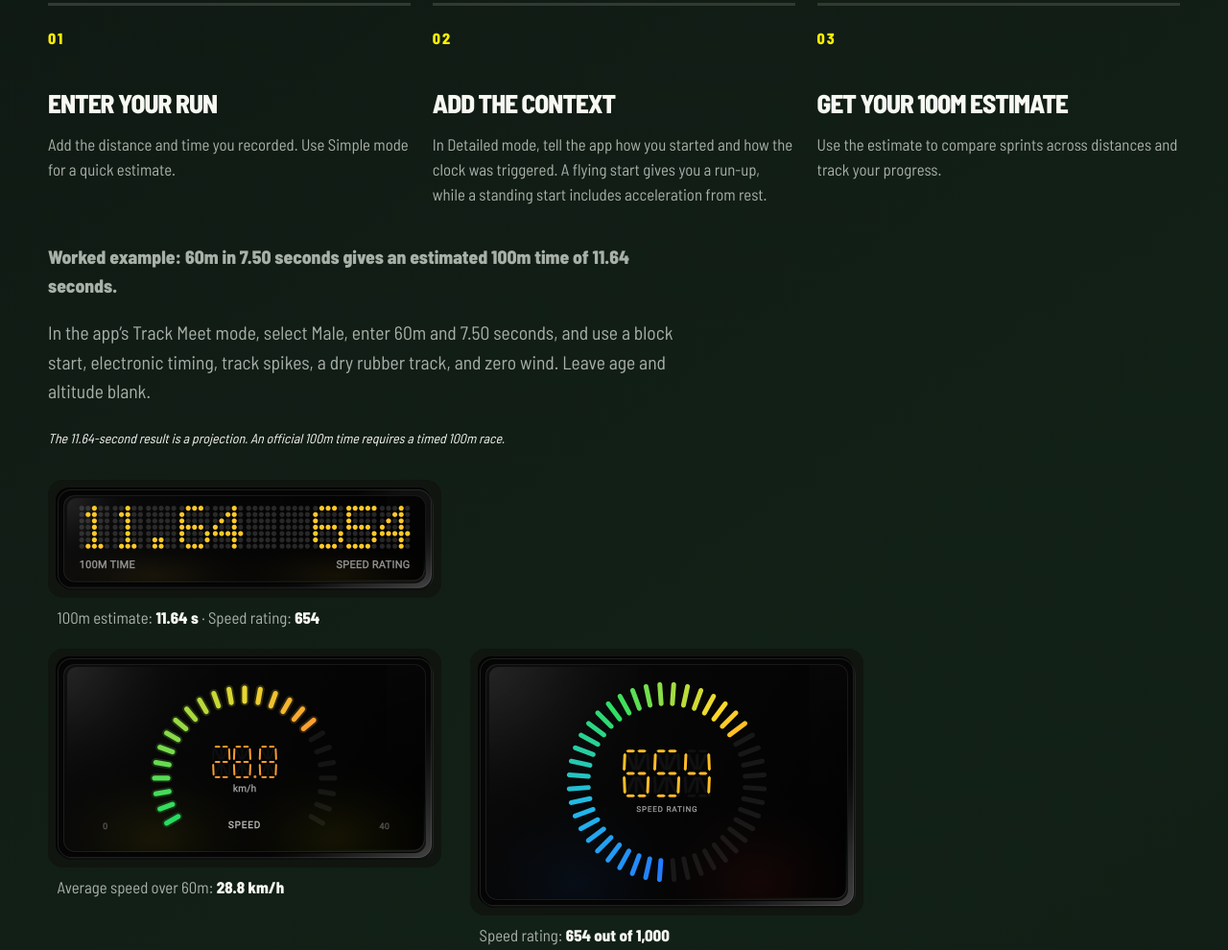
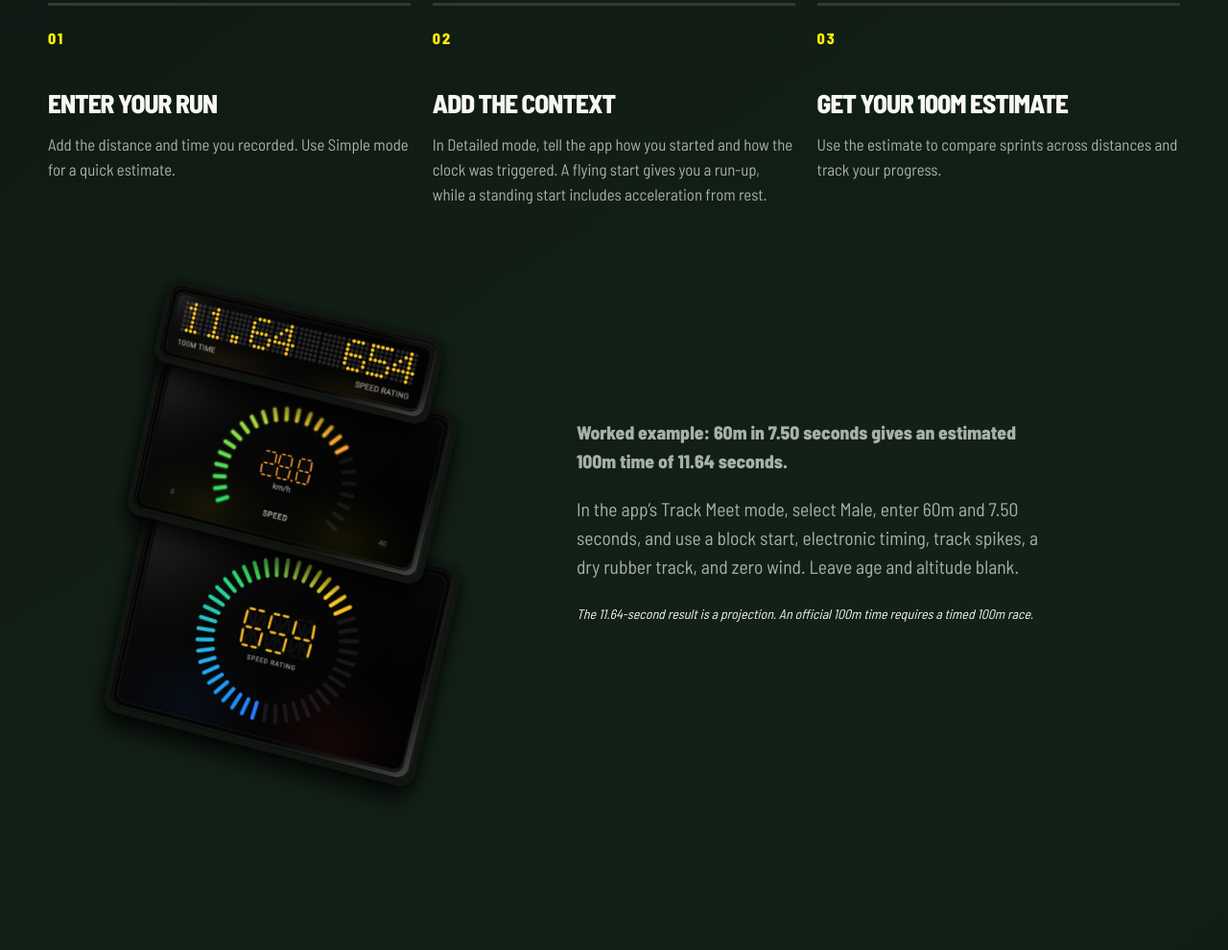
Before and after one commit to howfastami/website, a plain HTML site: page index.html in a window 1280 px wide. Shown: the part 2091-3081 px from the top of the page at 96% size. Drawn offline with Linux system fonts and the light colour scheme.

Commit message:
Stack the example result panels in perspective

```diff
--- a/index.html
+++ b/index.html
@@ -15,7 +15,7 @@
     <link rel="canonical" href="https://howfastami.app/">
     <link rel="icon" href="./assets/app-icon.png">
     <link rel="apple-touch-icon" href="./assets/app-icon.png">
-    <link rel="stylesheet" href="./styles.css?v=result-example-1">
+    <link rel="stylesheet" href="./styles.css?v=result-stack-1">
     <script src="./config.js" defer></script>
     <script src="./app.js?v=result-example-1" defer></script>
   </head>
@@ -88,10 +88,13 @@
             <article class="step" data-reveal><h3>Add the context</h3><p>In Detailed mode, tell the app how you started and how the clock was triggered. A flying start gives you a run-up, while a standing start includes acceleration from rest.</p></article>
             <article class="step" data-reveal><h3>Get your 100m estimate</h3><p>Use the estimate to compare sprints across distances and track your progress.</p></article>
           </div>
+          <div class="result-example" id="result-example">
+            <div class="result-example-copy">
               <p class="section-intro"><strong>Worked example: 60m in 7.50 seconds gives an estimated 100m time of 11.64 seconds.</strong></p>
               <p class="section-intro">In the app’s Track Meet mode, select Male, enter 60m and 7.50 seconds, and use a block start, electronic timing, track spikes, a dry rubber track, and zero wind. Leave age and altitude blank.</p>
               <p><small><em style="font-synthesis: style;">The 11.64-second result is a projection. An official 100m time requires a timed 100m race.</em></small></p>
-          <div class="result-example" id="result-example" role="group" aria-label="Animated app results for the 60m example">
+            </div>
+            <div class="result-example-stack" role="group" aria-label="Animated app results for the 60m example">
               <figure class="result-example-scoreboard">
                 <div class="result-example-media">
                   <img src="./assets/result-example/scoreboard.png" width="820" height="246" loading="lazy" alt="">
@@ -113,6 +116,7 @@
                 </div>
                 <figcaption>Speed rating: <strong>654 out of 1,000</strong></figcaption>
               </figure>
+            </div>
           </div>
         </div>
       </section>
--- a/styles.css
+++ b/styles.css
@@ -235,19 +235,46 @@ h2 { font-size: clamp(2.8rem, 5.5vw, 5.4rem); font-weight: 900; text-transform:
 
 .result-example {
   display: grid;
-  grid-template-columns: repeat(auto-fit, minmax(min(100%, 290px), 1fr));
-  gap: 1.25rem;
-  max-width: 860px;
-  margin-top: 2rem;
+  grid-template-columns: minmax(0, .95fr) minmax(0, 1fr);
+  grid-template-areas: 'stack copy';
+  align-items: center;
+  gap: clamp(2rem, 6vw, 5.5rem);
+  max-width: 1050px;
+  margin-top: clamp(2rem, 5vw, 4rem);
   scroll-margin-top: 95px;
 }
-.result-example figure { width: 100%; max-width: 410px; margin: 0; }
-.result-example-scoreboard { grid-column: 1 / -1; }
+.result-example-copy { grid-area: copy; }
+.result-example-copy > :first-child { margin-top: 0; }
+.result-example-stack {
+  grid-area: stack;
+  width: min(100%, 405px);
+  justify-self: center;
+  padding: 1.5rem 2rem;
+  isolation: isolate;
+}
+.result-example-stack figure {
+  position: relative;
+  margin: 0;
+  transform: perspective(950px) rotateY(-11deg) rotateZ(13deg);
+}
+.result-example-stack .result-example-scoreboard {
+  z-index: 3;
+  width: 88%;
+  margin-inline-start: 12%;
+}
+.result-example-stack figure:nth-child(2) {
+  z-index: 2;
+  width: 95%;
+  margin-block-start: -1rem;
+  margin-inline-start: 6%;
+}
+.result-example-stack figure:nth-child(3) { margin-block-start: -1.4rem; }
 .result-example-media {
   position: relative;
   overflow: hidden;
   border-radius: 16px;
   background: #101510;
+  box-shadow: 0 16px 24px #000b, 0 2px 9px #0009;
 }
 .result-example-media img { width: 100%; height: auto; }
 .result-example-media video {
@@ -259,8 +286,21 @@ h2 { font-size: clamp(2.8rem, 5.5vw, 5.4rem); font-weight: 900; text-transform:
   pointer-events: none;
 }
 .result-example-media video[data-playing] { opacity: 1; }
-.result-example figcaption { padding: .45rem .6rem 0; color: var(--muted); }
-.result-example figcaption strong { color: var(--ink); }
+.result-example-stack figcaption {
+  position: absolute;
+  width: 1px;
+  height: 1px;
+  overflow: hidden;
+  clip-path: inset(50%);
+  white-space: nowrap;
+}
+@media (max-width: 700px) {
+  .result-example {
+    grid-template-columns: minmax(0, 1fr);
+    grid-template-areas: 'copy' 'stack';
+    gap: 1rem;
+  }
+}
 
 .download { overflow: hidden; }
 .download-card { display: grid; grid-template-columns: minmax(0, 1fr) minmax(0, .65fr); align-items: center; gap: clamp(1.5rem, 4vw, 3rem); min-height: 470px; padding: clamp(2rem, 6vw, 5rem); border-radius: 38px; overflow: hidden; color: #050605; background: var(--acid); box-shadow: 0 30px 90px rgba(255,240,0,.12); }
```
Lines whose indentation alone changed are shown as unchanged.
